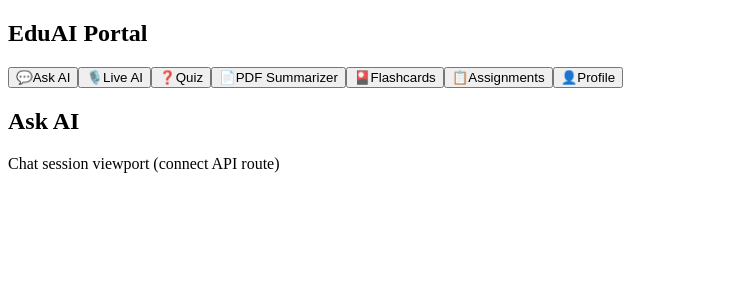
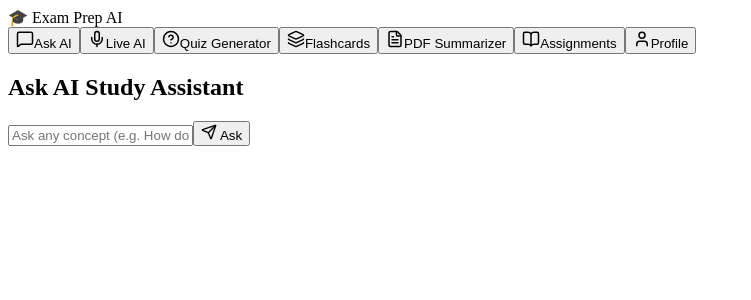
Before and after one commit to musa761234-source/syllabus-to-schedule, a Next.js app: page /dashboard in a window 1280 px wide. Shown: the top 300 px of the page, without its empty margins (0-751 px from the left). Built offline with nearby package versions, Linux system fonts and the light colour scheme.

Commit message:
Update page.js

```diff
--- a/app/dashboard/page.js
+++ b/app/dashboard/page.js
@@ -1,108 +1,266 @@
 // app/dashboard/page.js
 'use client';
 import { useState } from 'react';
+import {
+  MessageSquare, Mic, HelpCircle, FileText,
+  Layers, BookOpen, User, Send, Upload, CheckCircle
+} from 'lucide-react';
 
-export default function DashboardPage() {
+export default function Dashboard() {
   const [activeTab, setActiveTab] = useState('ask-ai');
+  const [topic, setTopic] = useState('');
+  const [loading, setLoading] = useState(false);
+  const [aiResult, setAiResult] = useState(null);
 
-  const navItems = [
-    { id: 'ask-ai', label: 'Ask AI', icon: '💬' },
-    { id: 'live-ai', label: 'Live AI', icon: '🎙️' },
-    { id: 'quiz', label: 'Quiz', icon: '❓' },
-    { id: 'pdf', label: 'PDF Summarizer', icon: '📄' },
-    { id: 'flashcards', label: 'Flashcards', icon: '🎴' },
-    { id: 'assignments', label: 'Assignments', icon: '📋' },
-    { id: 'profile', label: 'Profile', icon: '👤' },
+  // Helper to trigger backend AI calls for Quiz, Flashcards, and Summaries
+  const handleGenerate = async (type) => {
+    if (!topic) return;
+    setLoading(true);
+    setAiResult(null);
+    try {
+      const res = await fetch('/api/generate', {
+        method: 'POST',
+        headers: { 'Content-Type': 'application/json' },
+        body: JSON.stringify({ topic, type }),
+      });
+      const data = await res.json();
+      setAiResult(data.result);
+    } catch (err) {
+      console.error(err);
+    } finally {
+      setLoading(false);
+    }
+  };
+
+  const menuItems = [
+    { id: 'ask-ai', label: 'Ask AI', icon: MessageSquare },
+    { id: 'live-ai', label: 'Live AI', icon: Mic },
+    { id: 'quiz', label: 'Quiz Generator', icon: HelpCircle },
+    { id: 'flashcards', label: 'Flashcards', icon: Layers },
+    { id: 'pdf', label: 'PDF Summarizer', icon: FileText },
+    { id: 'assignments', label: 'Assignments', icon: BookOpen },
+    { id: 'profile', label: 'Profile', icon: User },
   ];
 
   return (
     <div className="min-h-screen bg-slate-950 text-slate-100 flex flex-col md:flex-row">
-      {/* Sidebar Navigation */}
-      <aside className="w-full md:w-64 bg-slate-900 border-r border-slate-800 p-4 flex flex-col justify-between">
-        <div>
-          <h2 className="text-xl font-bold text-indigo-400 p-2 mb-6">EduAI Portal</h2>
-          <nav className="flex flex-col gap-1">
-            {navItems.map((item) => (
+      {/* Sidebar */}
+      <aside className="w-full md:w-64 bg-slate-900 border-r border-slate-800 p-4 flex flex-col">
+        <div className="text-xl font-bold text-indigo-400 p-2 mb-6 flex items-center gap-2">
+          <span>🎓</span> Exam Prep AI
+        </div>
+        <nav className="flex flex-col gap-1 flex-1">
+          {menuItems.map((item) => {
+            const Icon = item.icon;
+            return (
               <button
                 key={item.id}
-                onClick={() => setActiveTab(item.id)}
+                onClick={() => { setActiveTab(item.id); setAiResult(null); }}
                 className={`flex items-center gap-3 px-4 py-3 rounded-xl text-sm font-medium transition text-left ${
                   activeTab === item.id
                     ? 'bg-indigo-600 text-white'
                     : 'text-slate-400 hover:bg-slate-800 hover:text-white'
                 }`}
               >
-                <span>{item.icon}</span>
+                <Icon size={18} />
                 {item.label}
               </button>
-            ))}
-          </nav>
-        </div>
+            );
+          })}
+        </nav>
       </aside>
 
-      {/* Main Feature Viewport */}
+      {/* Main Content Area */}
       <main className="flex-1 p-6 md:p-10 max-w-5xl">
+        {/* ASK AI TAB */}
         {activeTab === 'ask-ai' && (
-          <section className="space-y-4">
-            <h2 className="text-2xl font-bold text-white">Ask AI</h2>
-            <div className="p-6 rounded-2xl bg-slate-900 border border-slate-800 h-80 flex items-center justify-center text-slate-500">
-              Chat session viewport (connect API route)
+          <div className="space-y-4">
+            <h2 className="text-2xl font-bold text-white">Ask AI Study Assistant</h2>
+            <div className="p-6 rounded-2xl bg-slate-900 border border-slate-800 space-y-4">
+              <div className="flex gap-2">
+                <input
+                  type="text"
+                  placeholder="Ask any concept (e.g. How does photosynthesis work?)"
+                  value={topic}
+                  onChange={(e) => setTopic(e.target.value)}
+                  className="flex-1 bg-slate-950 border border-slate-800 rounded-lg px-4 py-2 text-sm text-white focus:outline-none focus:border-indigo-500"
+                />
+                <button
+                  onClick={() => handleGenerate('summary')}
+                  disabled={loading}
+                  className="bg-indigo-600 hover:bg-indigo-500 text-white px-5 py-2 rounded-lg text-sm font-medium transition flex items-center gap-2"
+                >
+                  <Send size={16} /> {loading ? 'Thinking...' : 'Ask'}
+                </button>
+              </div>
+              {aiResult && Array.isArray(aiResult) && (
+                <div className="p-4 bg-slate-950 rounded-lg border border-slate-800 space-y-2 mt-4">
+                  <h4 className="font-semibold text-indigo-400 text-sm">Key Insights:</h4>
+                  <ul className="list-disc pl-5 space-y-1 text-sm text-slate-300">
+                    {aiResult.map((bullet, idx) => <li key={idx}>{bullet}</li>)}
+                  </ul>
+                </div>
+              )}
             </div>
-          </section>
+          </div>
         )}
 
+        {/* LIVE AI TAB */}
         {activeTab === 'live-ai' && (
-          <section className="space-y-4">
-            <h2 className="text-2xl font-bold text-white">Live AI Assistant</h2>
-            <div className="p-6 rounded-2xl bg-slate-900 border border-slate-800 text-center py-20 text-slate-400">
-              Interactive real-time session module
+          <div className="space-y-4 text-center py-12 bg-slate-900 rounded-2xl border border-slate-800">
+            <div className="w-16 h-16 bg-indigo-600/20 text-indigo-400 rounded-full flex items-center justify-center mx-auto mb-4">
+              <Mic size={32} />
             </div>
-          </section>
+            <h2 className="text-2xl font-bold text-white">Live AI Audio Tutor</h2>
+            <p className="text-slate-400 max-w-md mx-auto text-sm">
+              Connect to interactive voice sessions to speak directly with your AI tutor.
+            </p>
+            <button className="bg-indigo-600 hover:bg-indigo-500 text-white px-6 py-3 rounded-xl font-medium text-sm transition">
+              Start Voice Session
+            </button>
+          </div>
         )}
 
+        {/* QUIZ GENERATOR TAB */}
         {activeTab === 'quiz' && (
-          <section className="space-y-4">
-            <h2 className="text-2xl font-bold text-white">Interactive Quizzes</h2>
-            <div className="p-6 rounded-2xl bg-slate-900 border border-slate-800 text-slate-400">
-              Practice questions and instant score evaluations
+          <div className="space-y-4">
+            <h2 className="text-2xl font-bold text-white">Generate Practice Quiz</h2>
+            <div className="p-6 rounded-2xl bg-slate-900 border border-slate-800 space-y-4">
+              <div className="flex gap-2">
+                <input
+                  type="text"
+                  placeholder="Enter topic for quiz (e.g. Organic Chemistry)"
+                  value={topic}
+                  onChange={(e) => setTopic(e.target.value)}
+                  className="flex-1 bg-slate-950 border border-slate-800 rounded-lg px-4 py-2 text-sm text-white focus:outline-none focus:border-indigo-500"
+                />
+                <button
+                  onClick={() => handleGenerate('quiz')}
+                  disabled={loading}
+                  className="bg-indigo-600 hover:bg-indigo-500 text-white px-5 py-2 rounded-lg text-sm font-medium transition"
+                >
+                  {loading ? 'Generating...' : 'Generate Quiz'}
+                </button>
+              </div>
+
+              {aiResult && Array.isArray(aiResult) && (
+                <div className="space-y-4 mt-6">
+                  {aiResult.map((q, idx) => (
+                    <div key={idx} className="p-4 bg-slate-950 rounded-xl border border-slate-800">
+                      <p className="font-medium text-white mb-3 text-sm">{idx + 1}. {q.question}</p>
+                      <div className="grid grid-cols-1 md:grid-cols-2 gap-2">
+                        {q.options?.map((opt, oIdx) => (
+                          <div key={oIdx} className="p-2.5 bg-slate-900 rounded-lg text-xs text-slate-300 border border-slate-800 hover:border-indigo-500 cursor-pointer transition">
+                            {opt}
+                          </div>
+                        ))}
+                      </div>
+                    </div>
+                  ))}
+                </div>
+              )}
             </div>
-          </section>
+          </div>
         )}
 
-        {activeTab === 'pdf' && (
-          <section className="space-y-4">
-            <h2 className="text-2xl font-bold text-white">PDF Summarizer</h2>
-            <div className="p-6 rounded-2xl bg-slate-900 border border-slate-800 text-slate-400">
-              Upload PDF documents for automatic note extraction
+        {/* FLASHCARDS TAB */}
+        {activeTab === 'flashcards' && (
+          <div className="space-y-4">
+            <h2 className="text-2xl font-bold text-white">AI Flashcard Generator</h2>
+            <div className="p-6 rounded-2xl bg-slate-900 border border-slate-800 space-y-4">
+              <div className="flex gap-2">
+                <input
+                  type="text"
+                  placeholder="Enter subject for flashcards (e.g. World War II)"
+                  value={topic}
+                  onChange={(e) => setTopic(e.target.value)}
+                  className="flex-1 bg-slate-950 border border-slate-800 rounded-lg px-4 py-2 text-sm text-white focus:outline-none focus:border-indigo-500"
+                />
+                <button
+                  onClick={() => handleGenerate('flashcards')}
+                  disabled={loading}
+                  className="bg-indigo-600 hover:bg-indigo-500 text-white px-5 py-2 rounded-lg text-sm font-medium transition"
+                >
+                  {loading ? 'Creating...' : 'Create Cards'}
+                </button>
+              </div>
+
+              {aiResult && Array.isArray(aiResult) && (
+                <div className="grid grid-cols-1 md:grid-cols-2 gap-4 mt-6">
+                  {aiResult.map((card, idx) => (
+                    <div key={idx} className="p-5 bg-slate-950 rounded-xl border border-slate-800 flex flex-col justify-between h-40">
+                      <span className="text-xs font-semibold text-indigo-400 uppercase tracking-wider">Front</span>
+                      <p className="text-sm font-medium text-white">{card.front}</p>
+                      <div className="border-t border-slate-800 pt-2">
+                        <span className="text-xs font-semibold text-slate-500 uppercase tracking-wider">Back:</span>
+                        <p className="text-xs text-slate-300 mt-1">{card.back}</p>
+                      </div>
+                    </div>
+                  ))}
+                </div>
+              )}
             </div>
-          </section>
+          </div>
         )}
 
-        {activeTab === 'flashcards' && (
-          <section className="space-y-4">
-            <h2 className="text-2xl font-bold text-white">Flashcards</h2>
-            <div className="p-6 rounded-2xl bg-slate-900 border border-slate-800 text-slate-400">
-              Spaced repetition card decks
+        {/* PDF TOOLS TAB */}
+        {activeTab === 'pdf' && (
+          <div className="space-y-4">
+            <h2 className="text-2xl font-bold text-white">PDF Summarizer</h2>
+            <div className="p-8 rounded-2xl bg-slate-900 border border-slate-800 border-dashed text-center">
+              <Upload className="mx-auto text-slate-500 mb-3" size={36} />
+              <p className="text-sm text-slate-300 font-medium">Drag and drop your PDF study notes here</p>
+              <p className="text-xs text-slate-500 mt-1">Supports files up to 10MB</p>
+              <button className="mt-4 bg-indigo-600 hover:bg-indigo-500 text-white px-4 py-2 rounded-lg text-xs font-medium transition">
+                Browse Files
+              </button>
             </div>
-          </section>
+          </div>
         )}
 
+        {/* ASSIGNMENTS TAB */}
         {activeTab === 'assignments' && (
-          <section className="space-y-4">
+          <div className="space-y-4">
             <h2 className="text-2xl font-bold text-white">Assignments Tracker</h2>
-            <div className="p-6 rounded-2xl bg-slate-900 border border-slate-800 text-slate-400">
-              Due dates, submitted work, and grading feedback
+            <div className="bg-slate-900 rounded-2xl border border-slate-800 overflow-hidden">
+              <div className="p-4 border-b border-slate-800 flex justify-between items-center text-sm font-semibold text-slate-300">
+                <span>Task</span>
+                <span>Status</span>
+              </div>
+              <div className="divide-y divide-slate-800">
+                <div className="p-4 flex justify-between items-center text-sm">
+                  <span className="text-white">Calculus Chapter 4 Exercises</span>
+                  <span className="text-xs px-2.5 py-1 rounded-full bg-emerald-950 text-emerald-400 border border-emerald-800 flex items-center gap-1">
+                    <CheckCircle size={12} /> Submitted
+                  </span>
+                </div>
+                <div className="p-4 flex justify-between items-center text-sm">
+                  <span className="text-white">Physics Lab Report: Optics</span>
+                  <span className="text-xs px-2.5 py-1 rounded-full bg-amber-950 text-amber-400 border border-amber-800">
+                    Pending
+                  </span>
+                </div>
+              </div>
             </div>
-          </section>
+          </div>
         )}
 
+        {/* PROFILE TAB */}
         {activeTab === 'profile' && (
-          <section className="space-y-4">
-            <h2 className="text-2xl font-bold text-white">User Profile</h2>
-            <div className="p-6 rounded-2xl bg-slate-900 border border-slate-800 text-slate-400">
-              Account configuration, saved preferences, and usage metrics
+          <div className="space-y-4">
+            <h2 className="text-2xl font-bold text-white">Student Profile</h2>
+            <div className="p-6 rounded-2xl bg-slate-900 border border-slate-800 space-y-4">
+              <div className="flex items-center gap-4">
+                <div className="w-16 h-16 rounded-full bg-indigo-600 flex items-center justify-center text-xl font-bold text-white">
+                  ST
+                </div>
+                <div>
+                  <h3 className="text-lg font-bold text-white">Student Account</h3>
+                  <p className="text-xs text-slate-400">student@university.edu</p>
+                </div>
+              </div>
             </div>
-          </section>
+          </div>
         )}
       </main>
     </div>
```
